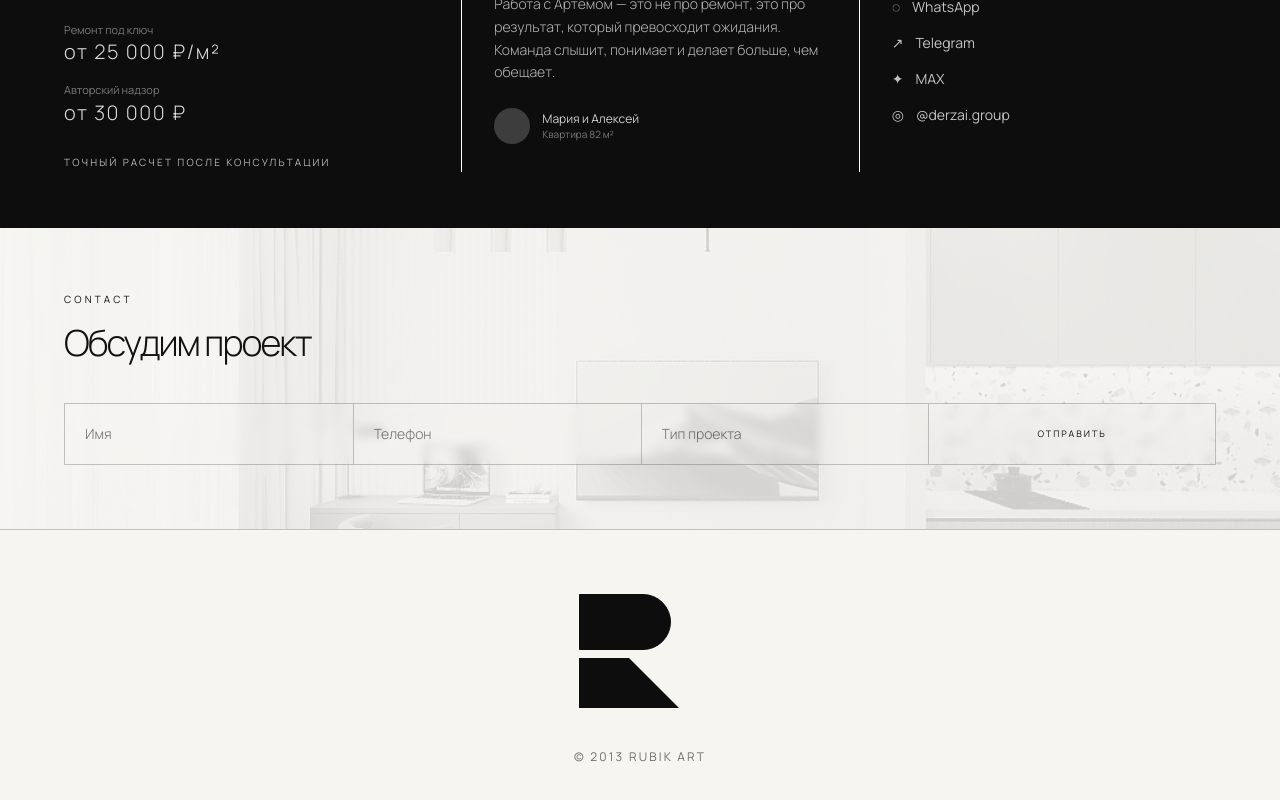
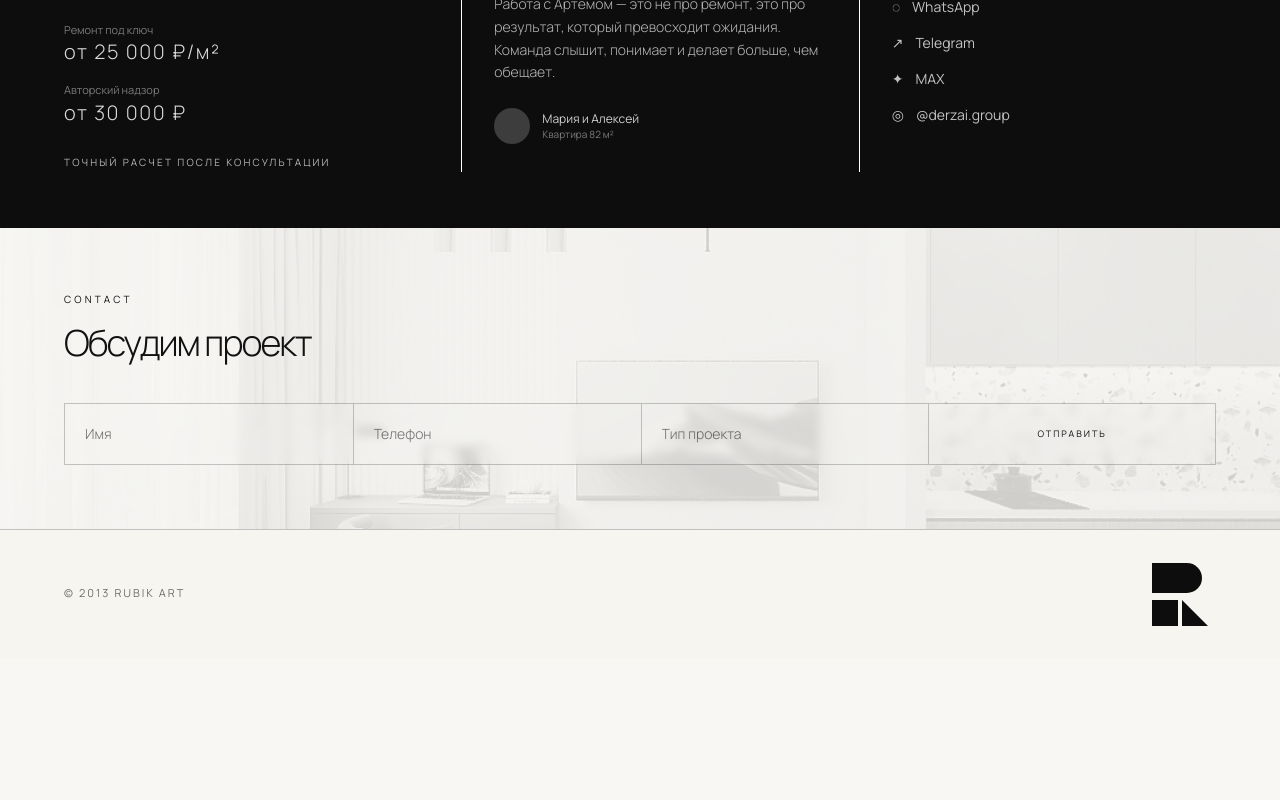
Before and after one commit to artrubinchik/DERZAi, a Next.js app: page / in a window 1280 px wide. Shown: the part 2628-3428 px from the top of the page. After the commit the page ends 3286 px from the top, so only its background shows below. Built offline with nearby package versions, Linux system fonts and the light colour scheme; no server answers.

Commit message:
Refactor Footer and FooterLogo components
Updated FooterLogo component and adjusted Footer layout.

```diff
--- a/components/Footer.tsx
+++ b/components/Footer.tsx
@@ -1,18 +1,18 @@
 function FooterLogo() {
   return (
-    <div className="relative h-[122px] w-[122px] shrink-0">
-      <div className="absolute left-0 top-[8px] h-[56px] w-[92px] rounded-r-full border border-current bg-current" />
+    <div className="relative h-[64px] w-[64px] shrink-0">
+      <div className="absolute left-0 top-[1px] h-[30px] w-[50px] rounded-r-full bg-current" />
 
-      <div className="absolute bottom-0 left-0 h-[50px] w-[50px] border border-current bg-current" />
+      <div className="absolute bottom-0 left-0 h-[26px] w-[26px] bg-current" />
 
       <svg
-        className="absolute bottom-0 left-[50px]"
-        width="50"
-        height="50"
-        viewBox="0 0 50 50"
+        className="absolute bottom-0 left-[30px]"
+        width="26"
+        height="26"
+        viewBox="0 0 26 26"
         fill="currentColor"
       >
-        <path d="M0 50V0L50 50H0Z" />
+        <path d="M0 26V0L26 26H0Z" />
       </svg>
     </div>
   );
@@ -20,13 +20,13 @@ function FooterLogo() {
 
 export default function Footer() {
   return (
-    <footer className="bg-[var(--bg-main)] text-[var(--text-main)] border-t border-[var(--line)]">
-      <div className="mx-auto flex min-h-[220px] max-w-[1920px] flex-col items-center justify-center px-8 py-14 text-center md:px-24">
-        <FooterLogo />
-
-        <div className="mt-10 text-[12px] uppercase tracking-[0.18em] text-[var(--text-muted)]">
+    <footer className="border-t border-[var(--line)] bg-[var(--bg-main)] text-[var(--text-main)]">
+      <div className="mx-auto flex min-h-[120px] max-w-[1920px] items-center justify-between px-6 py-8 md:px-12 lg:px-16">
+        <div className="text-[11px] uppercase tracking-[0.18em] text-[var(--text-muted)]">
           © 2013 Rubik ART
         </div>
+
+        <FooterLogo />
       </div>
     </footer>
   );
```
